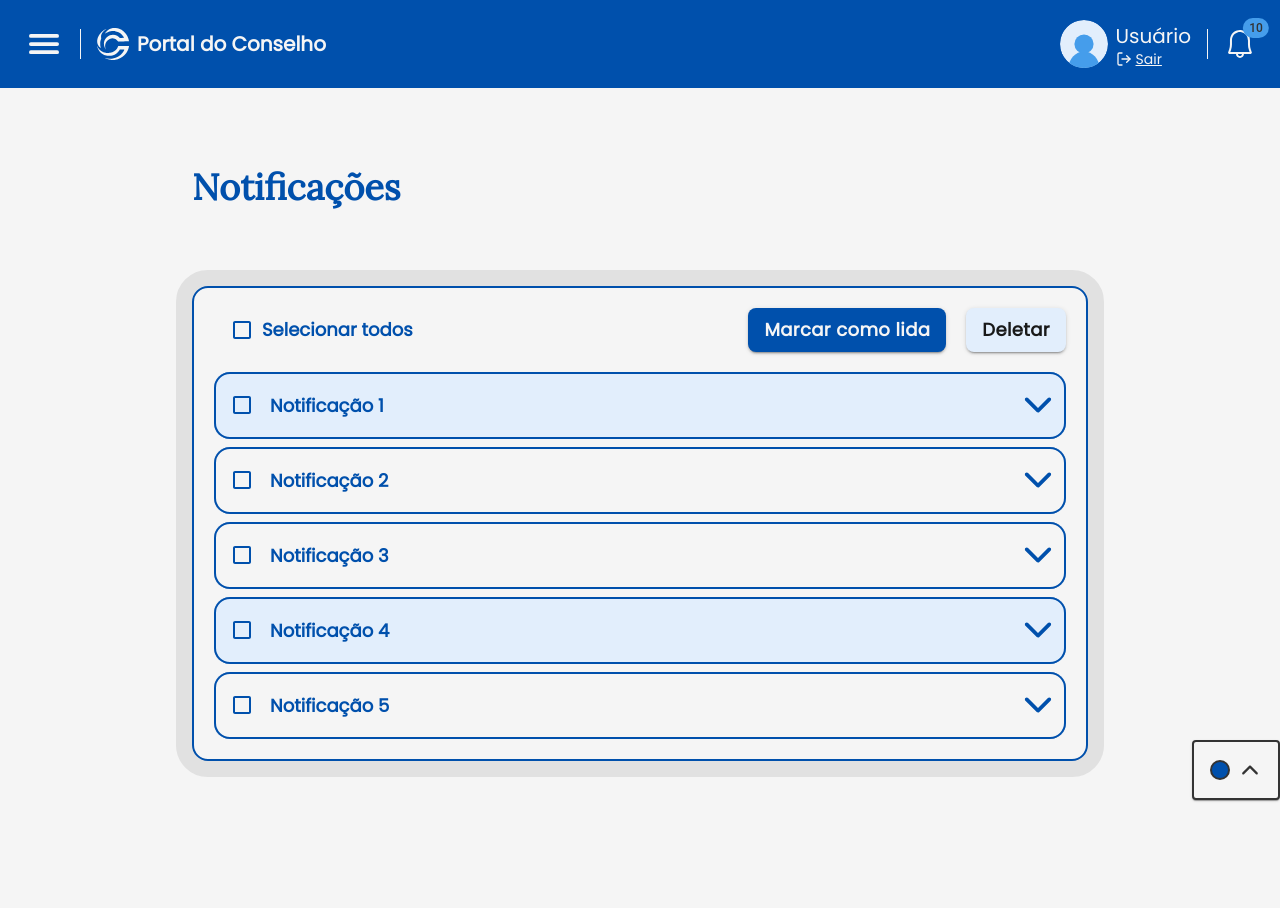
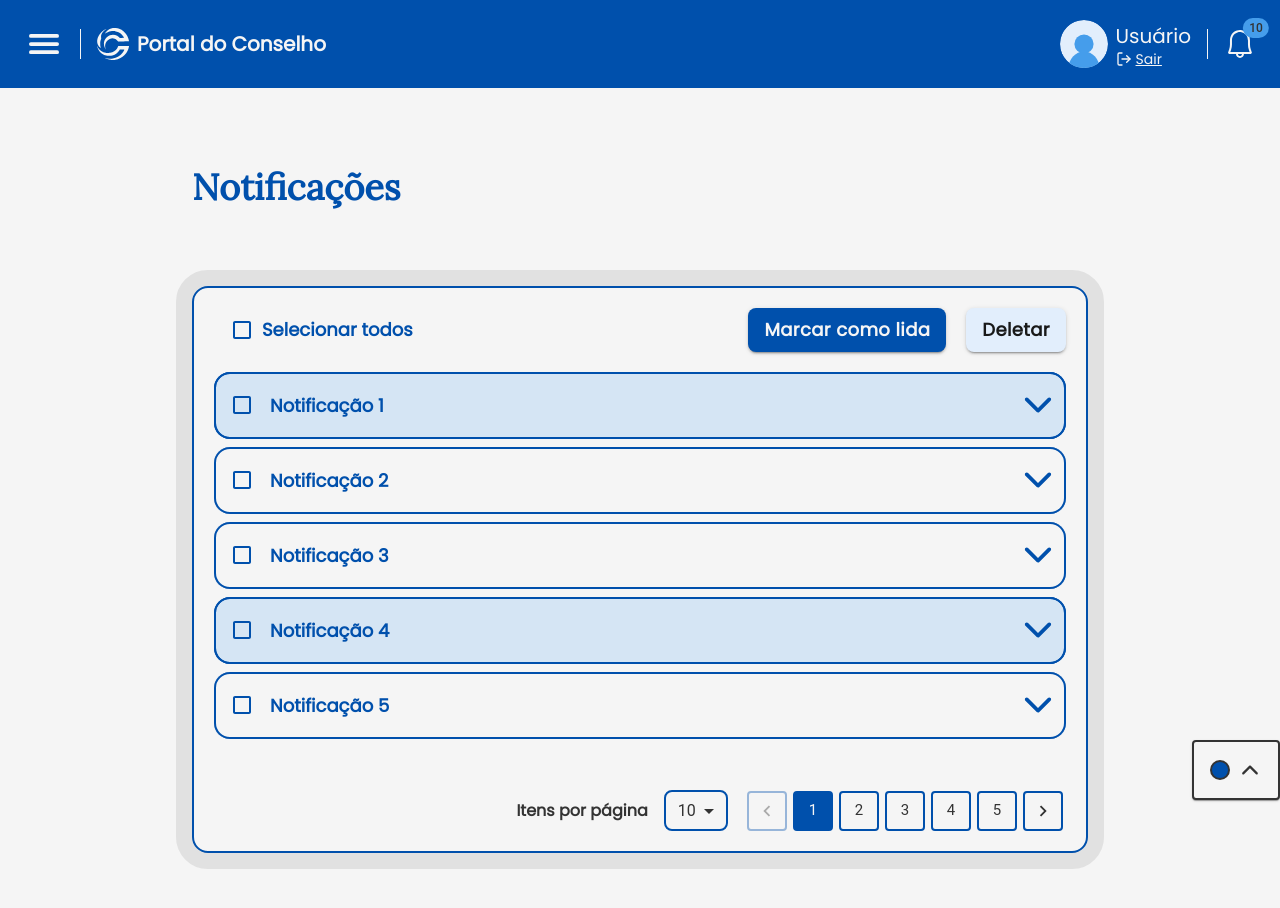
Before and after one commit to Hivqs79/Portal_do_Conselho, a Next.js app in the folder front/app/: page /notifications in a window 1280 px wide. Shown: the top 908 px of the page. Before the commit the page ends 857 px from the top, so only its background shows below. Built offline with nearby package versions, Linux system fonts and the light colour scheme.

Commit message:
:recycle: refactor: Change color in notification not viwed and add paginationc component but he is not inegrated to backend

```diff
--- a/front/app/app/notifications/page.tsx
+++ b/front/app/app/notifications/page.tsx
@@ -4,6 +4,7 @@ import AccordionComponent from "@/components/AccordionComponent";
 import Title from "@/components/Title";
 import { useThemeContext } from "@/hooks/useTheme";
 import { Box, Button, Checkbox, Typography } from "@mui/material";
+import PaginationTable from "@/components/table/Pagination";
 
 export default function Notifications() {
   const {
@@ -112,6 +113,8 @@ export default function Notifications() {
             </Box>
           ))}
         </Box>
+        <PaginationTable count={notifications.length} page={1} rowsPerPage={10} setCount={() => void 0} setPage={() => void 0} setRowsPerPage={() => void 0}/>
+          {/* // TODO: implementar paginação integrada com o backend de notificações */}
       </Box>
     </Box>
   );
--- a/front/app/components/AccordionComponent.tsx
+++ b/front/app/components/AccordionComponent.tsx
@@ -39,6 +39,7 @@ export default function AccordionComponent({
     colorByModeSecondary,
     terciaryColor,
     colorByMode,
+    secondaryColor,
   } = useThemeContext();
   const [isOpen, setIsOpen] = useState(false);
 
@@ -67,7 +68,7 @@ export default function AccordionComponent({
         sx={{
           backgroundColor: outlined
             ? viwed
-              ? terciaryColor
+              ? OpacityHex(secondaryColor, .18)
               : backgroundColor
             : primaryColor,
           color: whiteColor,
```
